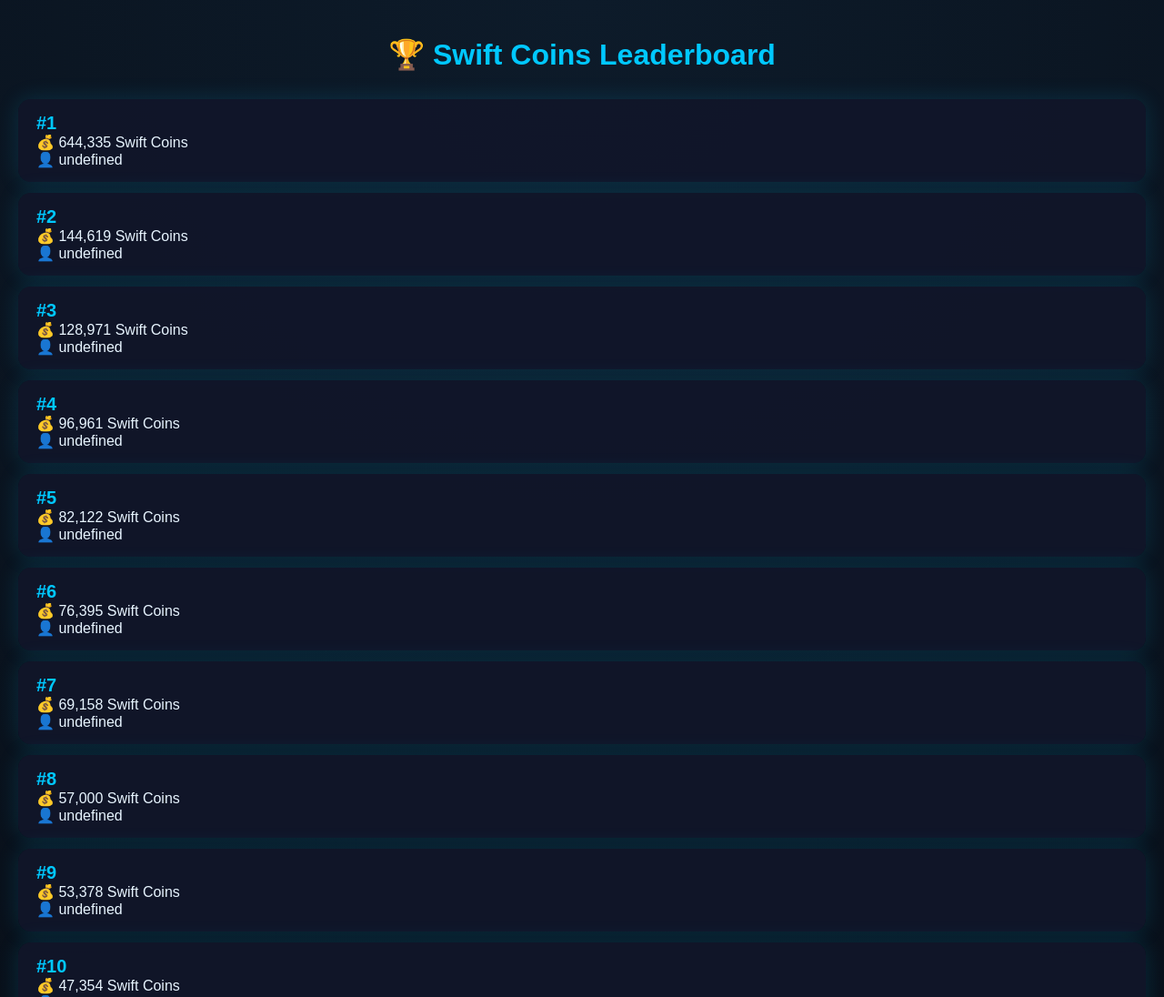
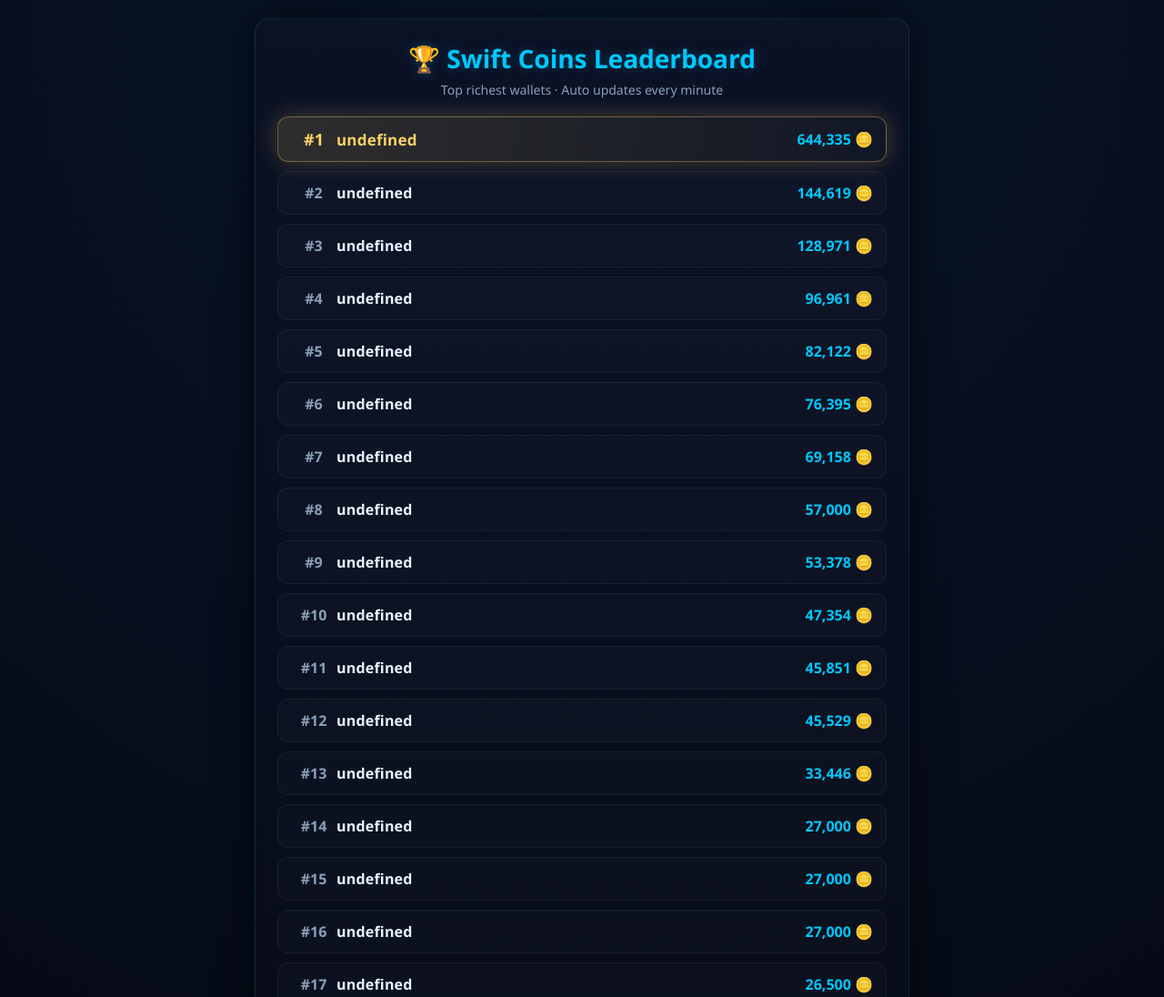
Before and after one commit to R-y-x/swift-leaderboard, a plain HTML site: page index.html in a window 1280 px wide. Shown: the top 1096 px of the page at 91% size. Drawn offline with Linux system fonts and the light colour scheme.

Commit message:
Update index.html

```diff
--- a/index.html
+++ b/index.html
@@ -1,85 +1,184 @@
 <!DOCTYPE html>
 <html lang="en">
 <head>
-<meta charset="UTF-8">
+  <meta charset="UTF-8" />
   <title>Swift Coins Leaderboard</title>
-<meta name="viewport" content="width=device-width, initial-scale=1.0">
+  <meta name="viewport" content="width=device-width, initial-scale=1.0" />
 
   <style>
+    :root {
+      --bg: #050812;
+      --panel: #0b1020;
+      --accent: #00c8ff;
+      --accent-soft: rgba(0, 200, 255, 0.25);
+      --text: #e8f5ff;
+      --muted: #8aa0b8;
+      --gold: #ffd166;
+    }
+
+    * {
+      box-sizing: border-box;
+      font-family: "Segoe UI", system-ui, sans-serif;
+    }
+
     body {
       margin: 0;
+      background: radial-gradient(circle at top, #08162b, var(--bg));
+      color: var(--text);
+      min-height: 100vh;
+      display: flex;
+      justify-content: center;
+      align-items: center;
       padding: 20px;
-  background: radial-gradient(circle at top, #0d1b2a, #05070d);
-  color: #e8f5ff;
-  font-family: Arial, sans-serif;
+    }
+
+    .container {
+      width: 100%;
+      max-width: 720px;
+      background: linear-gradient(180deg, #0b1225, #070b18);
+      border-radius: 16px;
+      padding: 24px;
+      box-shadow: 0 0 40px rgba(0,0,0,0.7);
+      border: 1px solid rgba(0,200,255,0.15);
     }
 
     h1 {
+      margin: 0 0 6px;
       text-align: center;
-  color: #00c8ff;
-  margin-bottom: 30px;
+      font-size: 28px;
+      color: var(--accent);
+      text-shadow: 0 0 12px var(--accent-soft);
     }
 
-.card {
-  background: rgba(17, 22, 42, 0.9);
-  border-radius: 14px;
-  padding: 15px 20px;
-  margin-bottom: 12px;
-  box-shadow: 0 0 25px rgba(0, 200, 255, 0.15);
+    .subtitle {
+      text-align: center;
+      font-size: 14px;
+      color: var(--muted);
+      margin-bottom: 20px;
+    }
+
+    .leaderboard {
+      display: flex;
+      flex-direction: column;
+      gap: 10px;
+    }
+
+    .row {
+      display: grid;
+      grid-template-columns: 50px 1fr auto;
+      align-items: center;
+      padding: 12px 14px;
+      background: rgba(255,255,255,0.02);
+      border-radius: 12px;
+      border: 1px solid rgba(255,255,255,0.05);
+      transition: transform 0.15s ease, box-shadow 0.15s ease;
+    }
+
+    .row:hover {
+      transform: translateY(-2px);
+      box-shadow: 0 8px 20px rgba(0,0,0,0.4);
     }
 
     .rank {
-  font-size: 20px;
-  color: #00c8ff;
-  font-weight: bold;
+      font-weight: 700;
+      color: var(--muted);
+      text-align: center;
+    }
+
+    .username {
+      font-weight: 600;
+      letter-spacing: 0.2px;
     }
 
     .wallet {
-  font-size: 16px;
+      font-weight: 700;
+      color: var(--accent);
     }
 
-.updated {
-  margin-top: 30px;
-  text-align: center;
-  opacity: 0.6;
-  font-size: 14px;
+    /* 🥇 TOP 1 SPECIAL */
+    .row.top {
+      background: linear-gradient(
+        90deg,
+        rgba(255, 209, 102, 0.15),
+        rgba(255, 209, 102, 0.03)
+      );
+      border-color: rgba(255, 209, 102, 0.35);
+      box-shadow: 0 0 25px rgba(255, 209, 102, 0.25);
+    }
+
+    .row.top .rank {
+      color: var(--gold);
+      font-size: 18px;
+    }
+
+    .row.top .username {
+      font-size: 17px;
+      color: var(--gold);
+    }
+
+    .footer {
+      margin-top: 18px;
+      display: flex;
+      justify-content: space-between;
+      font-size: 13px;
+      color: var(--muted);
+    }
+
+    .pulse {
+      animation: pulse 1.5s infinite;
+    }
+
+    @keyframes pulse {
+      0% { opacity: 0.4; }
+      50% { opacity: 1; }
+      100% { opacity: 0.4; }
     }
   </style>
 </head>
 
 <body>
+  <div class="container">
+    <h1>🏆 Swift Coins Leaderboard</h1>
+    <div class="subtitle">
+      Top richest wallets · Auto updates every minute
+    </div>
 
-<h1>🏆 Swift Coins Leaderboard</h1>
-<div id="list">Loading leaderboard...</div>
-<div class="updated" id="updated"></div>
+    <div id="leaderboard" class="leaderboard"></div>
+
+    <div class="footer">
+      <span id="updated" class="pulse">Updating…</span>
+      <span>Inf Aurora</span>
+    </div>
+  </div>
 
   <script>
-const DATA_URL = "https://raw.githubusercontent.com/R-y-x/swift-leaderboard/refs/heads/main/leaderboard.json";
+    async function loadLeaderboard() {
+      const res = await fetch("leaderboard.json?_=" + Date.now());
+      const data = await res.json();
 
-fetch(DATA_URL)
-  .then(res => res.json())
-  .then(data => {
-    const list = document.getElementById("list");
-    list.innerHTML = "";
+      const board = document.getElementById("leaderboard");
+      board.innerHTML = "";
 
       data.leaderboard.forEach(user => {
-      list.innerHTML += `
-        <div class="card">
+        const row = document.createElement("div");
+        row.className = "row" + (user.rank === 1 ? " top" : "");
+
+        row.innerHTML = `
           <div class="rank">#${user.rank}</div>
-          <div class="wallet">💰 ${user.wallet.toLocaleString()} Swift Coins</div>
-          <div>👤 ${user.username}</div>
-        </div>
+          <div class="username">${user.username}</div>
+          <div class="wallet">${user.wallet.toLocaleString()} 🪙</div>
         `;
+
+        board.appendChild(row);
       });
 
-    document.getElementById("updated").innerText =
-      "Updated: " + new Date(data.updated * 1000).toLocaleString();
-  })
-  .catch(err => {
-    document.getElementById("list").innerText = "Failed to load leaderboard.";
-    console.error(err);
-  });
+      const updated = document.getElementById("updated");
+      const secondsAgo = Math.floor(Date.now() / 1000 - data.updated);
+      updated.textContent = `Last updated ${secondsAgo}s ago`;
+    }
+
+    loadLeaderboard();
+    setInterval(loadLeaderboard, 60000);
   </script>
-
 </body>
 </html>
```
Lines whose indentation alone changed are shown as unchanged.
